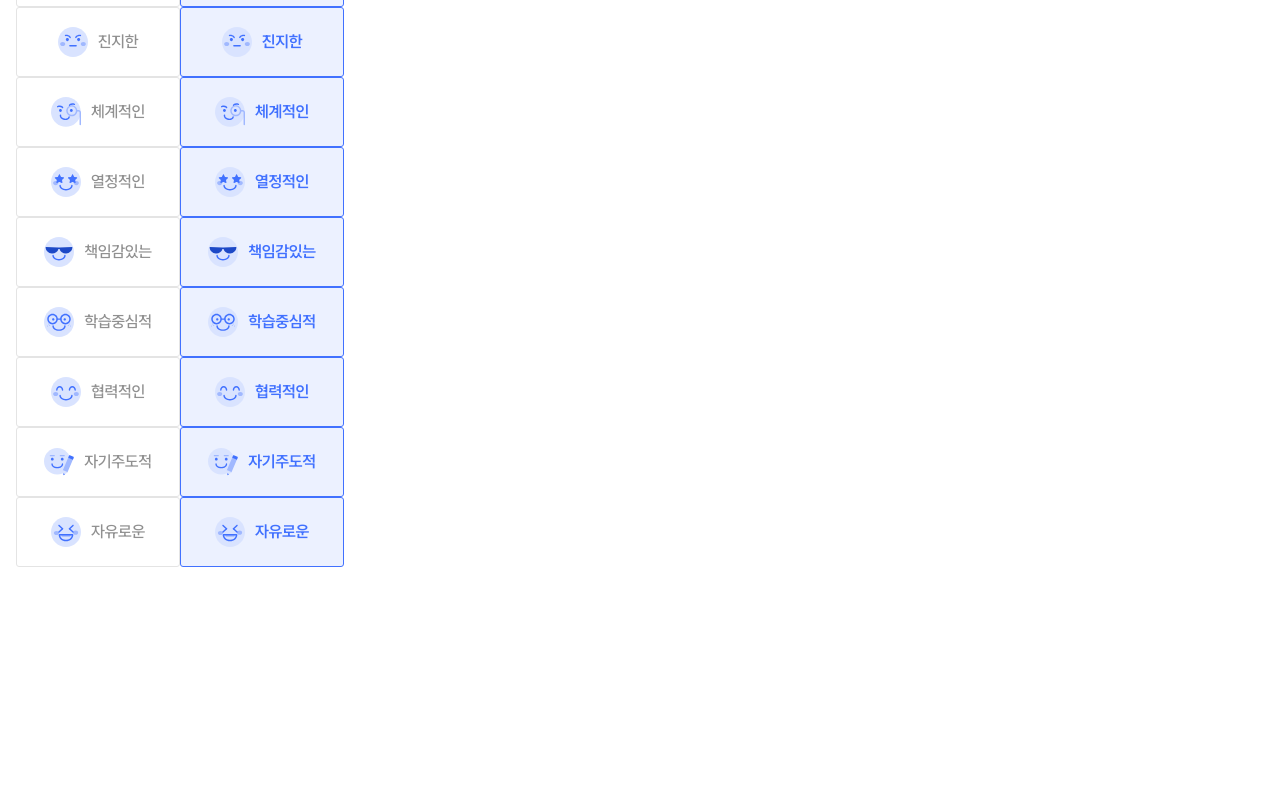
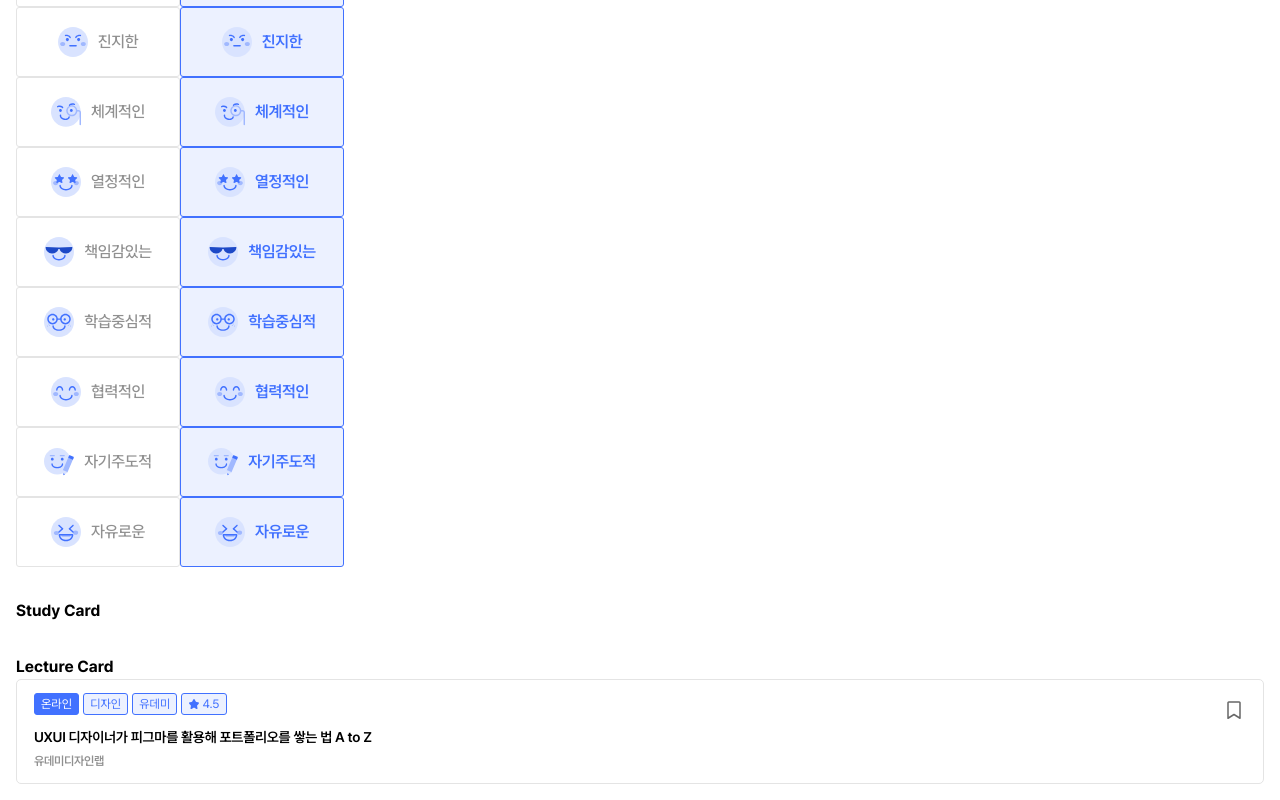
Before and after one commit to sturing-fourten/sturing, a Next.js app: page /publishing in a window 1280 px wide. Shown: the part 1156-1956 px from the top of the page. Before the commit the page ends 1739 px from the top, so only its background shows below. Built offline with nearby package versions, Linux system fonts and the light colour scheme.

Commit message:
Feat: LectureCard 퍼블리싱

```diff
--- a/public/icons/icons.ts
+++ b/public/icons/icons.ts
@@ -1,4 +1,5 @@
 import star from "./star.svg";
+import bookmark from "./bookmark.svg";
 
 // study category
 import design from "./design.svg";
@@ -24,6 +25,7 @@ import freewheeling from "./freewheeling.svg";
 
 export {
   star,
+  bookmark,
   develop,
   design,
   marketing,
--- a/src/app/publishing/page.tsx
+++ b/src/app/publishing/page.tsx
@@ -1,3 +1,4 @@
+import LectureCard from "@/components/commons/LectureCard";
 import { MoodBigToggle } from "@/components/commons/MoodBig";
 import { MoodMiniToggle, MoodMiniTag } from "@/components/commons/MoodMini";
 import { StudyCategoryButton, StudyCategoryToggle } from "@/components/commons/StudyCategorys";
@@ -8,7 +9,7 @@ import { STUDY_CATEGORY_MENU, USER_FAVORITE_FIELD_TYPE } from "@/constant/study"
 export const SAMPLE_PROGRESS_WAY_TYPE = {
   online: "온라인",
   offline: "오프라인",
-  mix: "온/오프라인",
+  mix: "온∙오프라인",
 };
 
 export default function page() {
@@ -416,6 +417,13 @@ export default function page() {
         </MoodBigToggle>
         <br />
       </div>
+      <div className="p-4">
+        <h1 className="font-bold">Study Card</h1>
+      </div>
+      <div className="p-4">
+        <h1 className="font-bold">Lecture Card</h1>
+        <LectureCard />
+      </div>
     </>
   );
 }
--- /dev/null
+++ b/src/components/commons/LectureCard.tsx
@@ -0,0 +1,24 @@
+import { SAMPLE_PROGRESS_WAY_TYPE } from "@/app/publishing/page";
+import { TagLight, TagMain, TagRate } from "./Tags";
+import { bookmark } from "../../../public/icons/icons";
+import Image from "next/image";
+
+export default function LectureCard() {
+  return (
+    <div className="py-[13px] px-[17px] border border-gray-300 rounded-[5px] bg-white">
+      <div className="flex justify-between">
+        <div className="flex items-center gap-1 mb-3">
+          <TagMain>{SAMPLE_PROGRESS_WAY_TYPE.online}</TagMain>
+          <TagLight>{"디자인"}</TagLight>
+          <TagLight>{"유데미"}</TagLight>
+          <TagRate>{"4.5"}</TagRate>
+        </div>
+        <Image src={bookmark} alt="bookmark icon" width={24} height={24} />
+      </div>
+      <p className="mb-1 text-[14px] font-semibold tracking-[-0.28px] text-black">
+        {"UXUI 디자이너가 피그마를 활용해 포트폴리오를 쌓는 법 A to Z"}
+      </p>
+      <p className="text-[12px] font-semibold tracking-[-0.36px] text-gray-600">{"유데미디자인랩"}</p>
+    </div>
+  );
+}
```
Also changed, not shown: public/icons/bookmark.svg (added).
